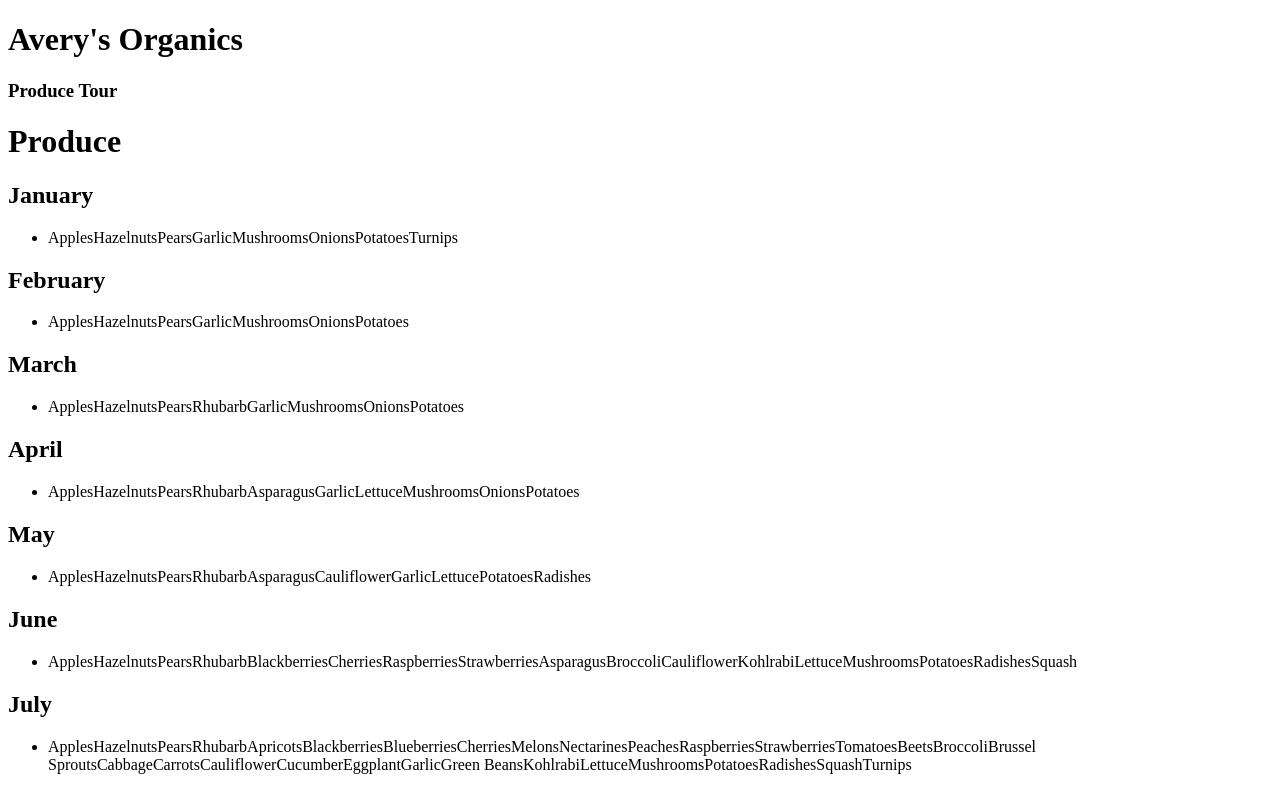
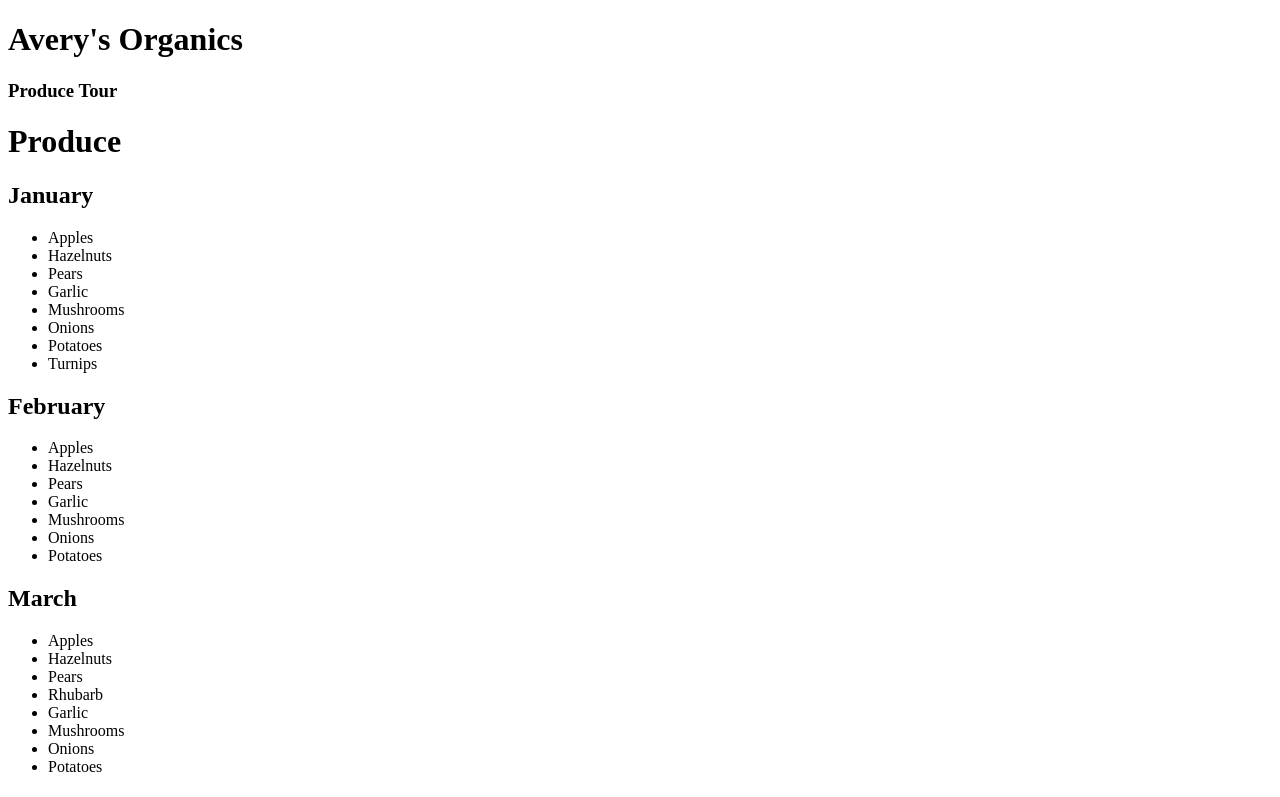
Before and after one commit to sailor27/averys-organics, a React app: page / in a window 1280 px wide. Shown: the top 797 px of the page. Built offline with nearby package versions, Linux system fonts and the light colour scheme.

Commit message:
map the selection props to append list items in a unordered list in the Month component

```diff
--- a/src/components/Month.jsx
+++ b/src/components/Month.jsx
@@ -1,13 +1,17 @@
 import React from 'react';
 import PropTypes from 'prop-types';
 
+
 function Month(props){
+  const selections = props.selection;
+  const listItems = selections.map((item) =>
+    <li>{item}</li>
+  );
+
   return(
     <div>
       <h2>{props.name}</h2>
-      <ul>
-        <li>{props.selection}</li>
-      </ul>
+      <ul>{listItems}</ul>
     </div>
   );
 }
```
